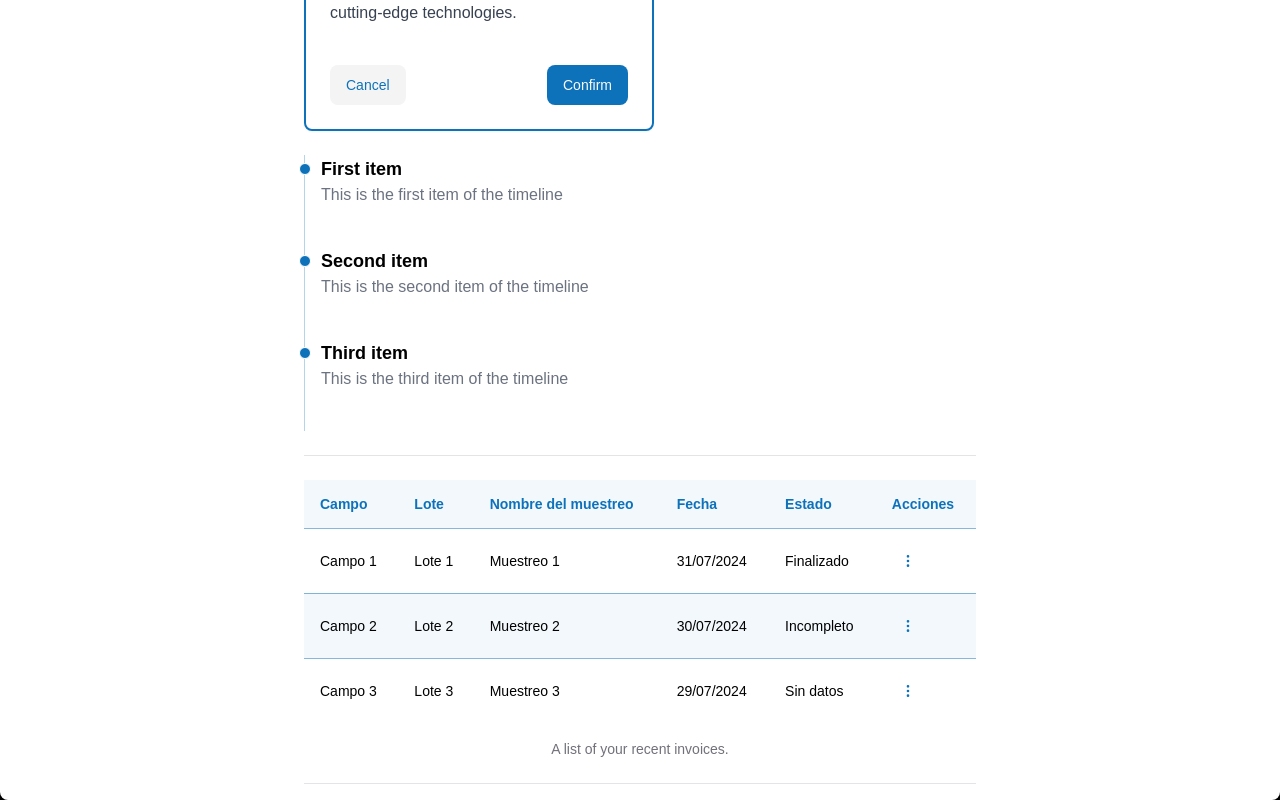
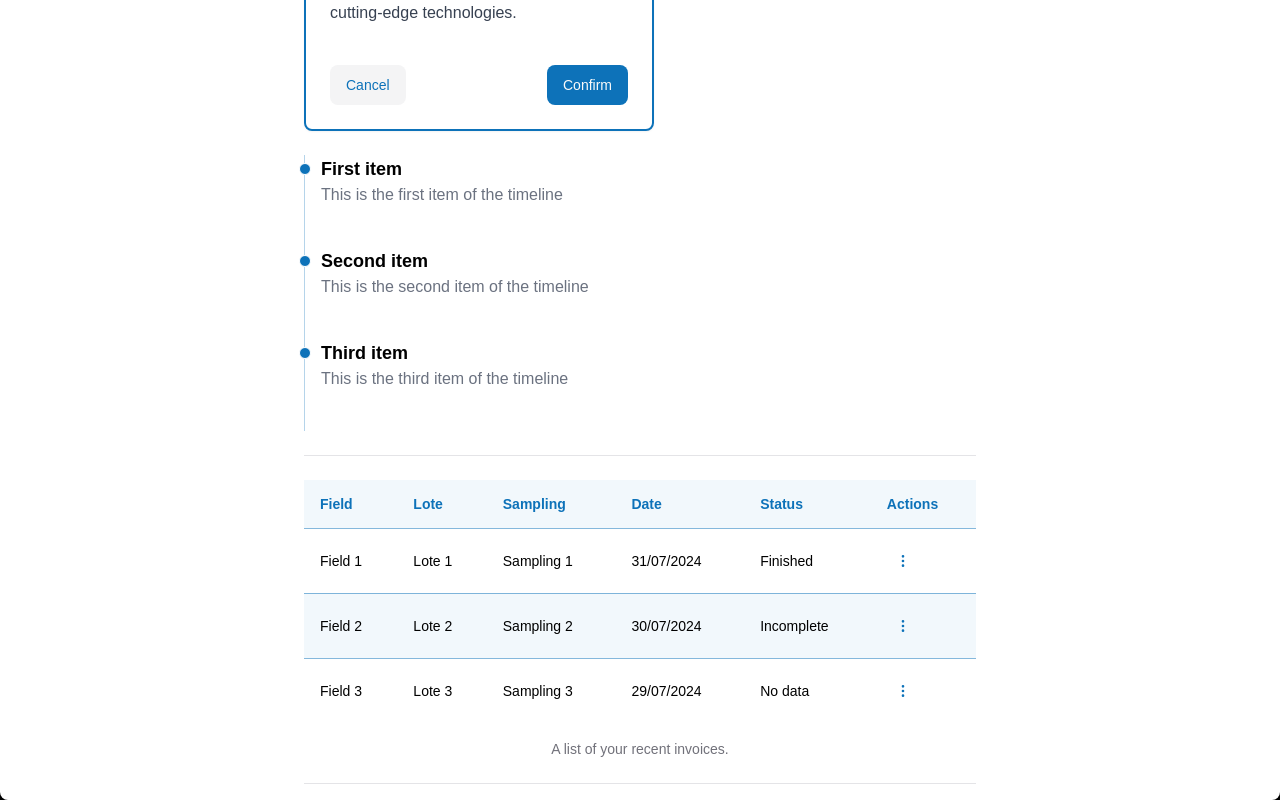
Before and after one commit to NBN7/avt-ext-components, a React (Vite) app: page / in a window 1280 px wide. Shown: the part 1117-1917 px from the top of the page. Built offline with nearby package versions, Linux system fonts and the light colour scheme.

Commit message:
update table example

```diff
--- a/src/components/examples/TableExample.tsx
+++ b/src/components/examples/TableExample.tsx
@@ -14,25 +14,25 @@ import { EllipsisVertical } from 'lucide-react';
 export const TableExample = () => {
   const TABLE_DATA = [
     {
-      campo: 'Campo 1',
+      field: 'Field 1',
       lote: 'Lote 1',
-      muestreo: 'Muestreo 1',
-      fecha: '31/07/2024',
-      estado: 'Finalizado',
+      sampling: 'Sampling 1',
+      date: '31/07/2024',
+      status: 'Finished',
     },
     {
-      campo: 'Campo 2',
+      field: 'Field 2',
       lote: 'Lote 2',
-      muestreo: 'Muestreo 2',
-      fecha: '30/07/2024',
-      estado: 'Incompleto',
+      sampling: 'Sampling 2',
+      date: '30/07/2024',
+      status: 'Incomplete',
     },
     {
-      campo: 'Campo 3',
+      field: 'Field 3',
       lote: 'Lote 3',
-      muestreo: 'Muestreo 3',
-      fecha: '29/07/2024',
-      estado: 'Sin datos',
+      sampling: 'Sampling 3',
+      date: '29/07/2024',
+      status: 'No data',
     },
   ];
 
@@ -41,12 +41,12 @@ export const TableExample = () => {
       <TableCaption>A list of your recent invoices.</TableCaption>
       <TableHeader className="border-primary">
         <TableRow>
-          <TableHead>Campo</TableHead>
+          <TableHead>Field</TableHead>
           <TableHead>Lote</TableHead>
-          <TableHead>Nombre del muestreo</TableHead>
-          <TableHead>Fecha</TableHead>
-          <TableHead>Estado</TableHead>
-          <TableHead>Acciones</TableHead>
+          <TableHead>Sampling</TableHead>
+          <TableHead>Date</TableHead>
+          <TableHead>Status</TableHead>
+          <TableHead>Actions</TableHead>
         </TableRow>
       </TableHeader>
       <TableBody>
@@ -55,11 +55,11 @@ export const TableExample = () => {
 
           return (
             <TableRow key={index} className={`${isEven ? '' : 'bg-primary/5'}`}>
-              <TableCell>{data.campo}</TableCell>
+              <TableCell>{data.field}</TableCell>
               <TableCell>{data.lote}</TableCell>
-              <TableCell>{data.muestreo}</TableCell>
-              <TableCell>{data.fecha}</TableCell>
-              <TableCell>{data.estado}</TableCell>
+              <TableCell>{data.sampling}</TableCell>
+              <TableCell>{data.date}</TableCell>
+              <TableCell>{data.status}</TableCell>
               <TableCell>
                 <Button variant="ghost" className="size-8 p-0">
                   <EllipsisVertical className="size-4 cursor-pointer text-primary" />
```
